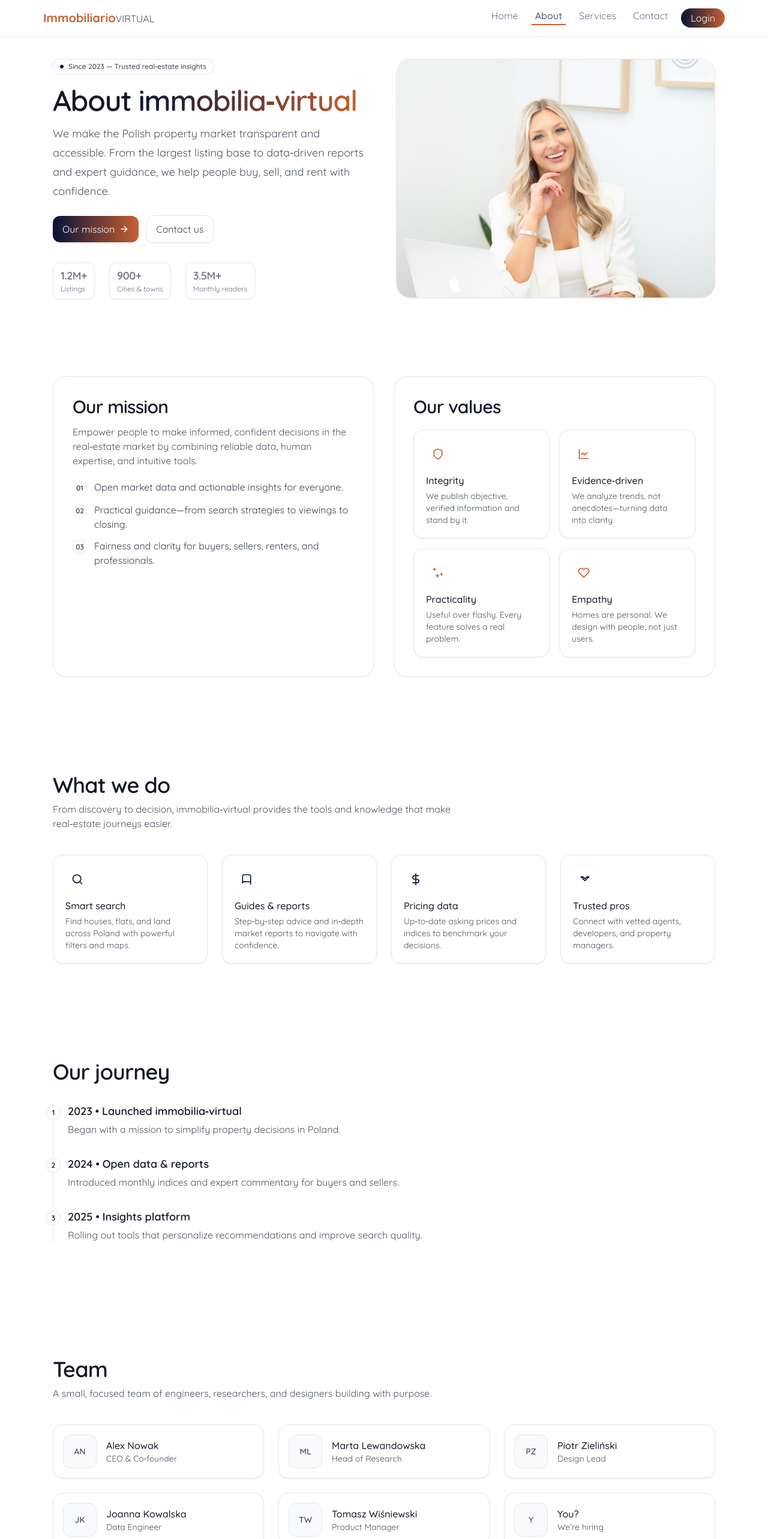
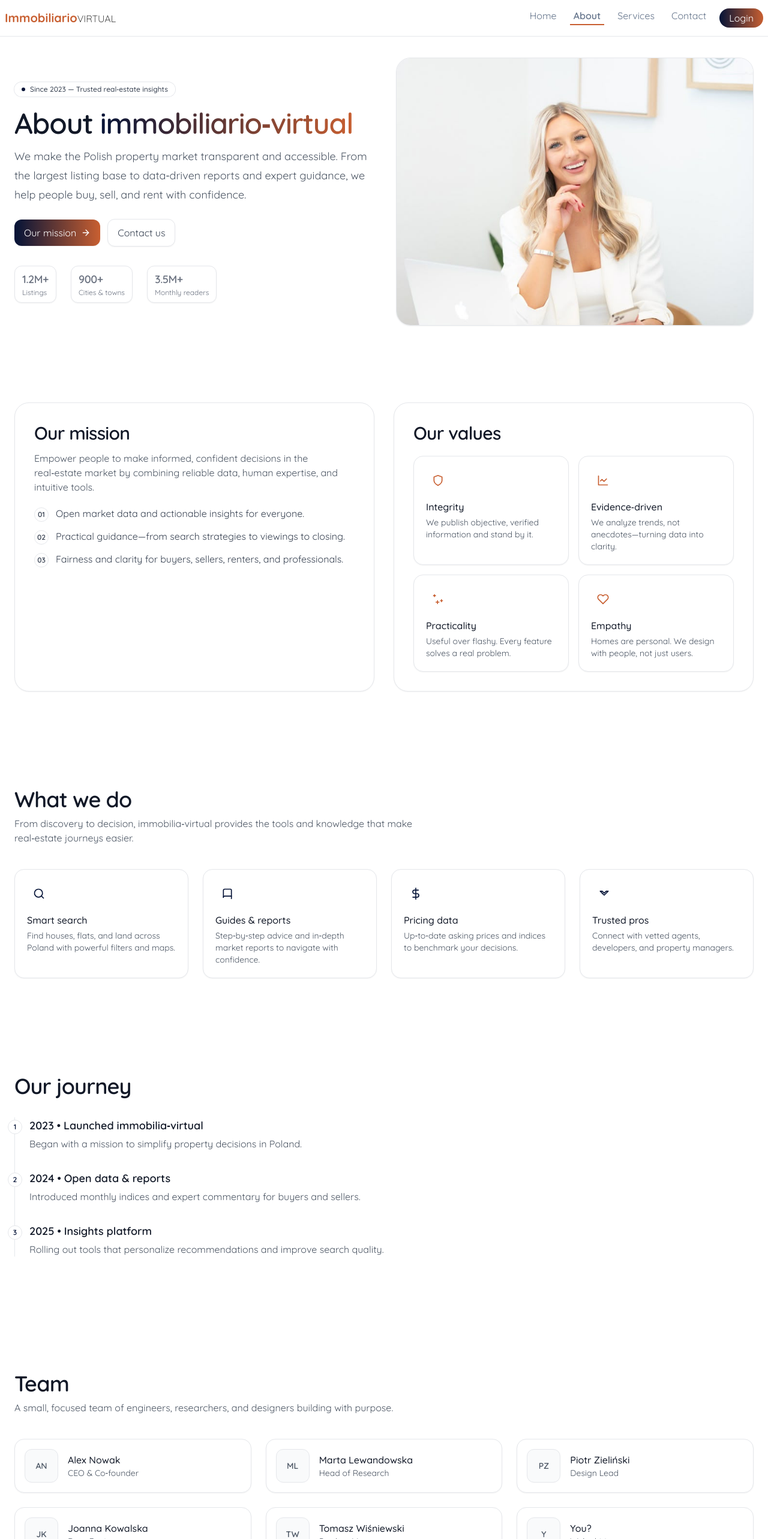
Before and after one commit to Sacarima/immobiliariovirtual, a React (Vite) app in the folder client/: page /about in a window 1280 px wide. Shown: the top 2566 px of the page at 60% size. Built offline with nearby package versions, Linux system fonts and the light colour scheme; no server answers; the HTML template or start-up script is replaced by a standard one.

Commit message:
pre production update

```diff
--- a/client/src/components/Header.jsx
+++ b/client/src/components/Header.jsx
@@ -45,7 +45,7 @@ const Header = () => {
 
   return (
     <header className="bg-[white] border-b-[0.5px] w-full fixed top-0 z-[40] " style={{ "--brand": BRAND, "--brand2": BRAND2 }}>
-      <div className="flex justify-between items-center lg:max-w-6xl mx-auto lg:py-2 px-2">
+      <div className="flex justify-between items-center lg:max-w-7xl mx-auto lg:py-2 px-2">
         <Link to="/">
           <div className="py-4 lg:py-2 ">
             <span className="font-bold text-[#C85F31] text-xl">Immobiliario</span>
--- a/client/src/pages/AboutImmobiliaVirtual.jsx
+++ b/client/src/pages/AboutImmobiliaVirtual.jsx
@@ -37,14 +37,14 @@ export default function AboutImmobiliaVirtual() {
       />
 
       {/* HERO */}
-      <section className="relative mx-auto max-w-6xl px-4 sm:px-6 pt-16 sm:pt-24 pb-12">
+      <section className="relative mx-auto max-w-7xl px-4 sm:px-6 pt-16 sm:pt-24 pb-12">
         <div className="grid items-center gap-10 md:grid-cols-2">
           <div>
             <span className="inline-flex items-center gap-2 rounded-full bg-white/70 px-3 py-1 text-xs font-medium text-gray-700 ring-1 ring-gray-200 backdrop-blur">
               <Dot /> Since 2023 — Trusted real‑estate insights
             </span>
             <h1 className="mt-5 text-3xl sm:text-4xl md:text-5xl font-semibold leading-tight tracking-tight">
-              About <span className="bg-gradient-to-r from-[color:var(--brand)] to-[color:var(--brand2)] bg-clip-text text-transparent">immobilia‑virtual</span>
+              About <span className="bg-gradient-to-r from-[color:var(--brand)] to-[color:var(--brand2)] bg-clip-text text-transparent">immobiliario‑virtual</span>
             </h1>
             <p className="mt-4 text-gray-600 text-base/7 md:text-lg/8">
               We make the Polish property market transparent and accessible. From the largest listing base to data‑driven reports and expert guidance, we help people buy, sell, and rent with confidence.
@@ -83,7 +83,7 @@ export default function AboutImmobiliaVirtual() {
       </section>
 
       {/* MISSION & VALUES */}
-      <section id="mission" className="mx-auto max-w-6xl px-4 sm:px-6 py-14 sm:py-20">
+      <section id="mission" className="mx-auto max-w-7xl px-4 sm:px-6 py-14 sm:py-20">
         <div className="grid gap-8 md:grid-cols-2">
           <Card>
             <h2 className="text-2xl sm:text-3xl font-semibold tracking-tight">Our mission</h2>
@@ -110,7 +110,7 @@ export default function AboutImmobiliaVirtual() {
       </section>
 
       {/* WHAT WE DO */}
-      <section className="mx-auto max-w-6xl px-4 sm:px-6 py-14 sm:py-20">
+      <section className="mx-auto max-w-7xl px-4 sm:px-6 py-14 sm:py-20">
         <header className="mb-8 sm:mb-10">
           <h2 className="text-2xl sm:text-3xl md:text-4xl font-semibold tracking-tight">What we do</h2>
           <p className="mt-2 text-gray-600 max-w-2xl">From discovery to decision, immobilia‑virtual provides the tools and knowledge that make real‑estate journeys easier.</p>
@@ -124,7 +124,7 @@ export default function AboutImmobiliaVirtual() {
       </section>
 
       {/* TIMELINE */}
-      <section className="mx-auto max-w-6xl px-4 sm:px-6 py-14 sm:py-20">
+      <section className="mx-auto max-w-7xl px-4 sm:px-6 py-14 sm:py-20">
         <header className="mb-8">
           <h2 className="text-2xl sm:text-3xl md:text-4xl font-semibold tracking-tight">Our journey</h2>
         </header>
@@ -144,7 +144,7 @@ export default function AboutImmobiliaVirtual() {
       </section>
 
       {/* TEAM */}
-      <section className="mx-auto max-w-6xl px-4 sm:px-6 py-14 sm:py-20">
+      <section className="mx-auto max-w-7xl px-4 sm:px-6 py-14 sm:py-20">
         <header className="mb-8 sm:mb-10">
           <h2 className="text-2xl sm:text-3xl md:text-4xl font-semibold tracking-tight">Team</h2>
           <p className="mt-2 text-gray-600 max-w-2xl">A small, focused team of engineers, researchers, and designers building with purpose.</p>
@@ -172,7 +172,7 @@ export default function AboutImmobiliaVirtual() {
       </section>
 
       {/* CTA + CONTACT */}
-      <section id="contact" className="mx-auto max-w-6xl px-4 sm:px-6 py-14 sm:py-20">
+      <section id="contact" className="mx-auto max-w-7xl px-4 sm:px-6 py-14 sm:py-20">
         <div className="grid gap-8 rounded-3xl border border-gray-200 bg-white p-6 sm:p-10 shadow-sm md:grid-cols-2">
           <div>
             <h3 className="text-2xl sm:text-3xl font-semibold tracking-tight">
--- a/client/src/pages/Contact.jsx
+++ b/client/src/pages/Contact.jsx
@@ -69,7 +69,7 @@ export default function Contact() {
       />
 
       {/* Header */}
-      <section className="mx-auto max-w-6xl px-4 sm:px-6 pt-20 lg:pt-28 pb-8">
+      <section className="mx-auto max-w-7xl px-4 sm:px-6 pt-20 lg:pt-28 pb-8">
         <span className="inline-flex items-center gap-2 rounded-full bg-white/70 px-3 py-1 text-xs font-medium text-gray-700 ring-1 ring-gray-200 backdrop-blur">
           <Dot /> Contact Us
         </span>
@@ -80,7 +80,7 @@ export default function Contact() {
       </section>
 
       {/* Content */}
-      <section className="mx-auto max-w-6xl px-4 sm:px-6 pb-20 lg:pb-28">
+      <section className="mx-auto max-w-7xl px-4 sm:px-6 pb-20 lg:pb-28">
         <div className="grid gap-10 lg:grid-cols-5">
           {/* Left: Info */}
           <aside className="lg:col-span-2 space-y-5">
--- a/client/src/pages/HomeSearch.jsx
+++ b/client/src/pages/HomeSearch.jsx
@@ -439,10 +439,10 @@ const HomeSearch = () => {
       <div className="mx-auto max--7xl px-4 sm:px-6 md:px-8">
         {/* Header */}
         <div className="mb-6 md:mb-8">
-          <h2 className="text-white text-center lg:text-start font-bold text-5xl mt-20 lg:text-5xl drop-shadow-[0_1.2px_1.2px_rgba(0,0,0,0.8)]">
+          <h2 className="text-white text-center lg:text-start font-bold text-4xl mt-20 lg:text-5xl drop-shadow-[0_1.2px_1.2px_rgba(0,0,0,0.8)]">
             Find your next place
           </h2>
-          <p className="mt-2 text-white drop-shadow-[0_1.2px_1.2px_rgba(0,0,0,0.8)]">Search by term, type, amenities, price and sort preferences.</p>
+          <p className="mt-2 text-center lg:text-start text-white drop-shadow-[0_1.2px_1.2px_rgba(0,0,0,0.8)]">Search by term, type, amenities, price and sort preferences.</p>
         </div>
 
         {/* Card */}
--- a/client/src/pages/ServicesImmobiliaVirtual.jsx
+++ b/client/src/pages/ServicesImmobiliaVirtual.jsx
@@ -21,7 +21,7 @@ export default function ServicesImmobiliaVirtual() {
       />
 
       {/* HERO */}
-      <section className="relative mx-auto max-w-6xl px-4 sm:px-6 pt-16 sm:pt-24 pb-12">
+      <section className="relative mx-auto max-w-7xl px-4 sm:px-6 pt-16 sm:pt-24 pb-12">
         <div className="grid items-center gap-10 md:grid-cols-2">
           <div>
             <span className="inline-flex items-center gap-2 rounded-full bg-white/70 px-3 py-1 text-xs font-medium text-gray-700 ring-1 ring-gray-200 backdrop-blur">
@@ -61,7 +61,7 @@ export default function ServicesImmobiliaVirtual() {
       </section>
 
       {/* CORE SERVICES */}
-      <section className="mx-auto max-w-6xl px-4 sm:px-6 py-14 sm:py-20">
+      <section className="mx-auto max-w-7xl px-4 sm:px-6 py-14 sm:py-20">
         <SectionHeader
           title="Core services"
           subtitle="Built around real needs—search smarter, decide faster, and move with clarity."
@@ -78,7 +78,7 @@ export default function ServicesImmobiliaVirtual() {
       </section>
 
       {/* SOLUTIONS BY AUDIENCE */}
-      <section className="mx-auto max-w-6xl px-4 sm:px-6 py-14 sm:py-20">
+      <section className="mx-auto max-w-7xl px-4 sm:px-6 py-14 sm:py-20">
         <SectionHeader title="Solutions for everyone" subtitle="Tailored paths whether you're buying, renting, selling, or building." />
         <div className="grid gap-6 md:grid-cols-3">
           <AudienceCard
@@ -100,7 +100,7 @@ export default function ServicesImmobiliaVirtual() {
       </section>
 
       {/* HOW IT WORKS */}
-      <section className="mx-auto max-w-6xl px-4 sm:px-6 py-14 sm:py-20">
+      <section className="mx-auto max-w-7xl px-4 sm:px-6 py-14 sm:py-20">
         <SectionHeader title="How it works" subtitle="A simple flow from discovery to decision." />
         <ol className="relative border-l border-gray-200">
           {[
@@ -119,7 +119,7 @@ export default function ServicesImmobiliaVirtual() {
       </section>
 
       {/* INSIGHTS CALLOUT */}
-      <section className="mx-auto max-w-6xl px-4 sm:px-6 pb-6">
+      <section className="mx-auto max-w-7xl px-4 sm:px-6 pb-6">
         <div className="rounded-3xl border border-gray-200 bg-white p-6 sm:p-10 shadow-sm flex flex-col gap-4 md:flex-row md:items-center md:justify-between">
           <div>
             <h3 className="text-xl sm:text-2xl font-semibold tracking-tight">Make data your advantage</h3>
@@ -136,7 +136,7 @@ export default function ServicesImmobiliaVirtual() {
       </section>
 
       {/* FAQ SNIPPET */}
-      <section className="mx-auto max-w-6xl px-4 sm:px-6 py-14 sm:py-20">
+      <section className="mx-auto max-w-7xl px-4 sm:px-6 py-14 sm:py-20">
         <SectionHeader title="Common questions" subtitle="Quick answers about services and features." />
         <div className="divide-y divide-gray-200 rounded-2xl border border-gray-200 bg-white">
           {[
@@ -158,7 +158,7 @@ export default function ServicesImmobiliaVirtual() {
       </section>
 
       {/* CONTACT / CTA */}
-      <section id="contact" className="mx-auto max-w-6xl px-4 sm:px-6 py-14 sm:py-20">
+      <section id="contact" className="mx-auto max-w-7xl px-4 sm:px-6 py-14 sm:py-20">
         <div className="grid gap-8 rounded-3xl border border-gray-200 bg-white p-6 sm:p-10 shadow-sm md:grid-cols-2">
           <div>
             <h3 className="text-2xl sm:text-3xl font-semibold tracking-tight">Let’s get you moving</h3>
```
Also changed, not shown: client/src/components/NewsletterSubscribe.jsx (+0 -18 lines).
